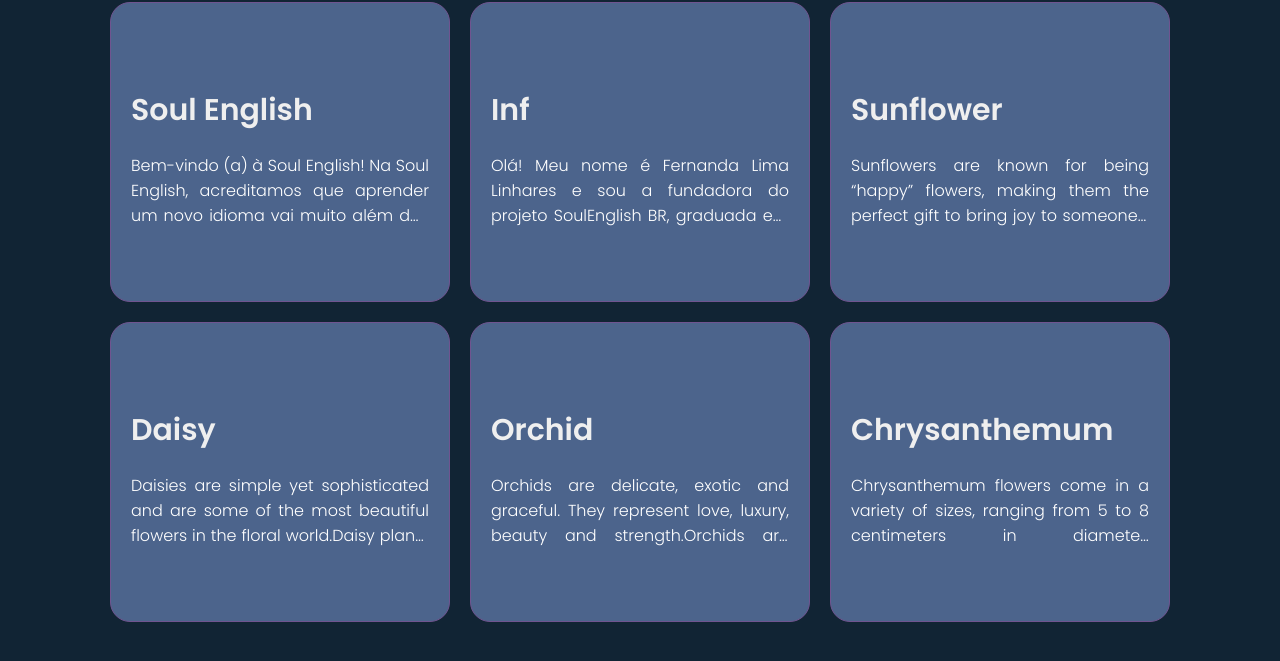
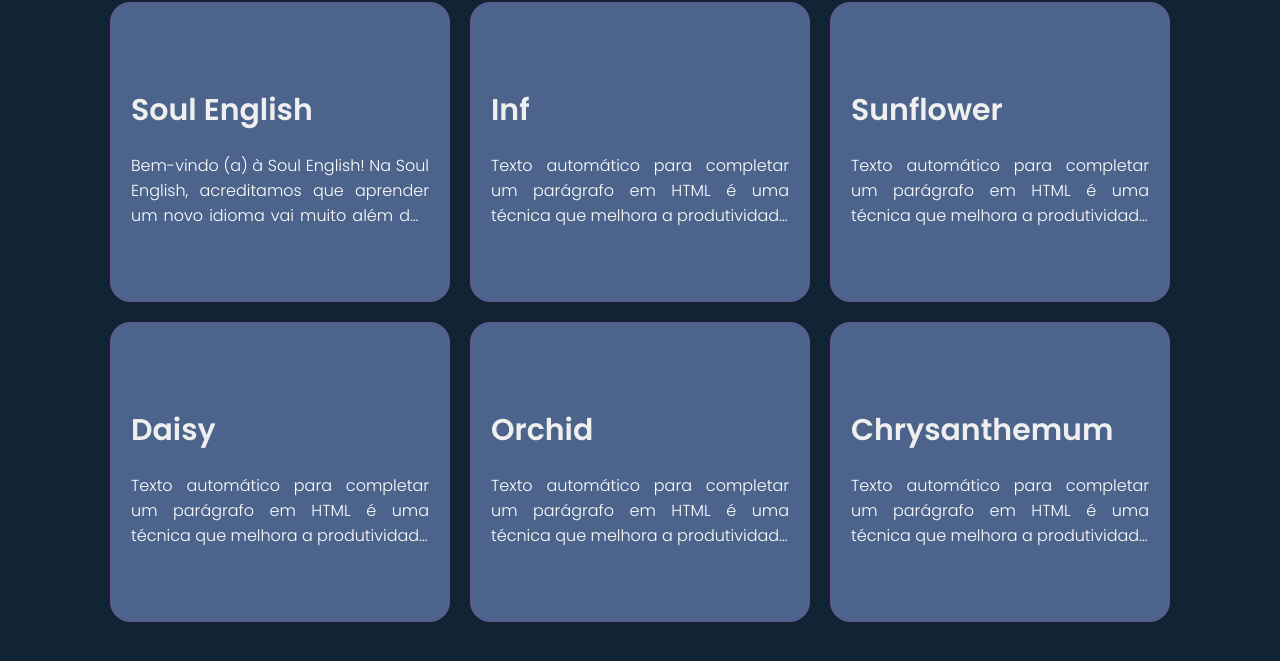
Before and after one commit to uuanqueiroz/PROJETOSOUL, a plain HTML site: page index.html in a window 1280 px wide. Shown: the part 1237-1898 px from the top of the page. Drawn offline with nearby package versions, Linux system fonts and the light colour scheme.

Commit message:
update de um paragrafo

```diff
--- a/index.html
+++ b/index.html
@@ -56,13 +56,7 @@
                 <div class="card-inner">
                   <div>
                     <h3>Inf</h3>
-                    <p>Olá! Meu nome é Fernanda Lima Linhares e sou a fundadora do projeto SoulEnglish BR,  graduada em Letras Inglês pela Universidade Estadual da Paraíba. Além disso, tenho uma pós-graduação em Literatura Americana e atualmente estou cursando outra pós-graduação em Metodologia da Língua Inglesa.
-
-                      Com uma experiência docente de 10 anos, venho desenvolvendo minha paixão pelo ensino e aprendizagem da língua inglesa.
-
-                      Tive a oportunidade enriquecedora de realizar um intercâmbio na Irlanda, onde aprimorei ainda mais meu domínio do idioma, obtendo o certificado C1 em Língua Inglesa. Estou sempre em busca de aprimoramento profissional e de novas estratégias para proporcionar uma educação de qualidade aos meus alunos.
-
-                      É um prazer compartilhar minha jornada e conhecimentos com vocês!</p>
+                    <p>Texto automático para completar um parágrafo em HTML é uma técnica que melhora a produtividade no desenvolvimento web. Utilizando ferramentas de automação e editores de código, é possível gerar textos de forma rápida, otimizando o tempo e garantindo consistência. Essa abordagem é ideal para protótipos e testes de layout.Texto automático para completar um parágrafo em HTML é uma técnica que melhora a produtividade no desenvolvimento web. Utilizando ferramentas de automação e editores de código, é possível gerar textos de forma rápida, otimizando o tempo e garantindo consistência. Essa abordagem é ideal para protótipos e testes de layout.</p>
                   </div>
                 </div>
               </div>
@@ -72,25 +66,7 @@
                 <div class="card-inner">
                   <div>
                     <h3>Sunflower</h3>
-                    <p>Sunflowers are known for being “happy” flowers, making them the perfect gift to bring
-                      joy to someone’s (or your) day.The common sunflower has a green erect stem covered
-                      in coarse hairs, growing on average around 2m tall. The leaves are
-                      broad, with serrated edges, and are alternately arranged on the stem. The ‘flower’
-                      of the common sunflower is actually a
-                      pseudanthium, or flowerhead, made up of many small flowers. The outer yellow
-                      ‘petals’ on the flowerhead are known as ray
-                      flowers and are made up of multiple petals fused together. Ray petals are usually
-                      yellow but can sometimes be red or
-                      orange. The black-brown flowers in the centre of the head, called disk flowers, grow
-                      in a spiral formation, and mature
-                      into sunflower seeds over time.Sunflower seeds are processed to create sunflower
-                      oil, a cooking oil that is both cheap to produce and high in
-                      unsaturated fats.Sunflower seeds are eaten both raw and roasted as a snack. They can
-                      also be processed to create sunflower butter, an
-                      alternative to peanut butter.Sunflower oil can be processed into margarine.Some
-                      Native American peoples use ground sunflower seeds to make bread-like products.Did
-                      you know? Sunflower petals are edible, but they aren't widely eaten due to their
-                      flavour.</p>
+                    <p>Texto automático para completar um parágrafo em HTML é uma técnica que melhora a produtividade no desenvolvimento web. Utilizando ferramentas de automação e editores de código, é possível gerar textos de forma rápida, otimizando o tempo e garantindo consistência. Essa abordagem é ideal para protótipos e testes de layout.Texto automático para completar um parágrafo em HTML é uma técnica que melhora a produtividade no desenvolvimento web. Utilizando ferramentas de automação e editores de código, é possível gerar textos de forma rápida, otimizando o tempo e garantindo consistência. Essa abordagem é ideal para protótipos e testes de layout.</p>
                   </div>
                 </div>
               </div>
@@ -100,26 +76,7 @@
                 <div class="card-inner">
                   <div>
                     <h3>Daisy</h3>
-                    <p>Daisies are simple yet sophisticated and are some of the most beautiful flowers in
-                      the floral world.Daisy plants often grow to about 2 to 3 feet (61 to 91 centimeters)
-                      tall. The flowers grow on long stalks. Two types of
-                      flower make up each flower head. Ray flowers are what people call petals. The ray
-                      flowers may be long or short. Tiny
-                      disk flowers make up the center. The center may be flat or rounded. Depending on the
-                      type of daisy, the flower heads are
-                      from 1 to 4 inches (2.5 to 10 centimeters) wide.Oxeye and Shasta daisies have a ring
-                      of white ray flowers around a bright yellow center. The ray flowers of the English
-                      daisy may be white, purple, pink, or red.With its soft, pearly white petals
-                      radiating from a golden center, the Shasta daisy is a timeless classic. Not is it
-                      only one of the largest daisies, but it is also one of the easiest to grow and care
-                      for. Plus, you can enjoy its hearty
-                      blooms season after season.The sweet simplicity and genuine beauty of the daisy have
-                      made the flower an international emblem of innocence and
-                      purity. Its fresh, crisp appearance has come to symbolize new beginnings, and its
-                      bright, spirit-lifting colors are
-                      known to spread happiness like wildfire. It’s for these reasons that daisies make
-                      the perfect gifts and decorations for
-                      celebrating all of life’s biggest milestone events.</p>
+                    <p>Texto automático para completar um parágrafo em HTML é uma técnica que melhora a produtividade no desenvolvimento web. Utilizando ferramentas de automação e editores de código, é possível gerar textos de forma rápida, otimizando o tempo e garantindo consistência. Essa abordagem é ideal para protótipos e testes de layout.Texto automático para completar um parágrafo em HTML é uma técnica que melhora a produtividade no desenvolvimento web. Utilizando ferramentas de automação e editores de código, é possível gerar textos de forma rápida, otimizando o tempo e garantindo consistência. Essa abordagem é ideal para protótipos e testes de layout.</p>
                   </div>
                 </div>
               </div>
@@ -129,29 +86,7 @@
                 <div class="card-inner">
                   <div>
                     <h3>Orchid</h3>
-                    <p>Orchids are delicate, exotic and graceful. They represent love, luxury, beauty and
-                      strength.Orchids are plants prized for their beautiful and unique flowers. Orchids
-                      make up one of the world’s largest plant
-                      families, with between 15,000 and 35,000 species, or types. Many people grow orchids
-                      as a hobby.
-                      Orchids grow in most parts of the world except for the areas near the North and
-                      South poles. Most orchids prefer warm,
-                      tropical areas. Orchids can grow in soil, completely underground, or on other plants
-                      or rocks. The species that grow on
-                      other plants or rocks do not have their roots in soil. Instead, their roots dangle
-                      in the air or cling to the plant or
-                      rock. They get moisture and nutrients from rainwater, rotting plant matter, or the
-                      air.
-                      Orchid plants can measure from less than an inch (2.5 centimeters) to more than 15
-                      feet (4.6 meters) tall. There can be
-                      a single flower or clusters. The flowers can be as small as 0.1 inch (2.5
-                      millimeters) or as large as 15 inches (38
-                      centimeters) across. They can be almost any color, and some have spots or streaks.
-                      Many have a strong fragrance, or
-                      smell, but some have no fragrance at all.
-                      The flavoring known as vanilla comes from the seedpods of some orchid plants. It is
-                      used in baked goods and beverages,
-                      and it is an ingredient in perfumes as well.</p>
+                    <p>Texto automático para completar um parágrafo em HTML é uma técnica que melhora a produtividade no desenvolvimento web. Utilizando ferramentas de automação e editores de código, é possível gerar textos de forma rápida, otimizando o tempo e garantindo consistência. Essa abordagem é ideal para protótipos e testes de layout.Texto automático para completar um parágrafo em HTML é uma técnica que melhora a produtividade no desenvolvimento web. Utilizando ferramentas de automação e editores de código, é possível gerar textos de forma rápida, otimizando o tempo e garantindo consistência. Essa abordagem é ideal para protótipos e testes de layout.</p>
                   </div>
                 </div>
               </div>
@@ -161,38 +96,7 @@
                 <div class="card-inner">
                   <div>
                     <h3>Chrysanthemum</h3>
-                    <p>Chrysanthemum flowers come in a variety of sizes, ranging from 5 to 8 centimeters in
-                      diameter. Chrysanthemums are
-                      composite flowers that grow in varying petal arrangements, with some types having a
-                      daisy-like structure, others having
-                      a rounder, pompom-like appearance, and even some blooms with quill-like petals. The
-                      blossoms also have varying hues,
-                      from white and light yellow to deep burgundies and purples. Chrysanthemums have a
-                      sweet and floral scent with notes of
-                      menthol that clear the nasal passages. The flavor profile of Chrysanthemums may
-                      differ depending on the variety, but
-                      commonly the blossoms have bitter and floral nuances with sweet and peppery
-                      undertones.Chrysanthemum flower is the generalized term for thousands of commonly
-                      grown perennials, affectionately known as mums.
-                      These species of flowering plants are members of the daisy family and bloom in a
-                      vast array of colors and shapes. All
-                      mum flowers are edible, with the most common variety, pictured above, being Garland
-                      chrysanthemums, botanically
-                      classified as Chrysanthemum coronarium. This variety is also grown for its leafy
-                      greens and succulent stems, known as
-                      Shungiku in many Asian cultures. Garland chrysanthemums are one of the only
-                      varieties whose greens are edible. Other
-                      species of Chrysanthemum greens can cause contact dermatitis when handled without
-                      gloves and may result in digestive
-                      irritation when consumed. Chrysanthemum flowers produce a natural pesticide that
-                      helps with pest control in home gardens
-                      but is also toxic to household pests. Throughout history, Chrysanthemums have been a
-                      symbol of love, life, and rebirth.
-                      They are often gifted at baby showers and birthdays and are placed as offerings to
-                      the Goddess Lakshmi during Diwali
-                      Puja in Hindu culture. Mums are one of the most used edible flowers today, elevating
-                      the color, texture, dimension, and
-                      flavor of many different culinary creations.</p>
+                    <p>Texto automático para completar um parágrafo em HTML é uma técnica que melhora a produtividade no desenvolvimento web. Utilizando ferramentas de automação e editores de código, é possível gerar textos de forma rápida, otimizando o tempo e garantindo consistência. Essa abordagem é ideal para protótipos e testes de layout.Texto automático para completar um parágrafo em HTML é uma técnica que melhora a produtividade no desenvolvimento web. Utilizando ferramentas de automação e editores de código, é possível gerar textos de forma rápida, otimizando o tempo e garantindo consistência. Essa abordagem é ideal para protótipos e testes de layout.</p>
                   </div>
                 </div>
               </div>
```
